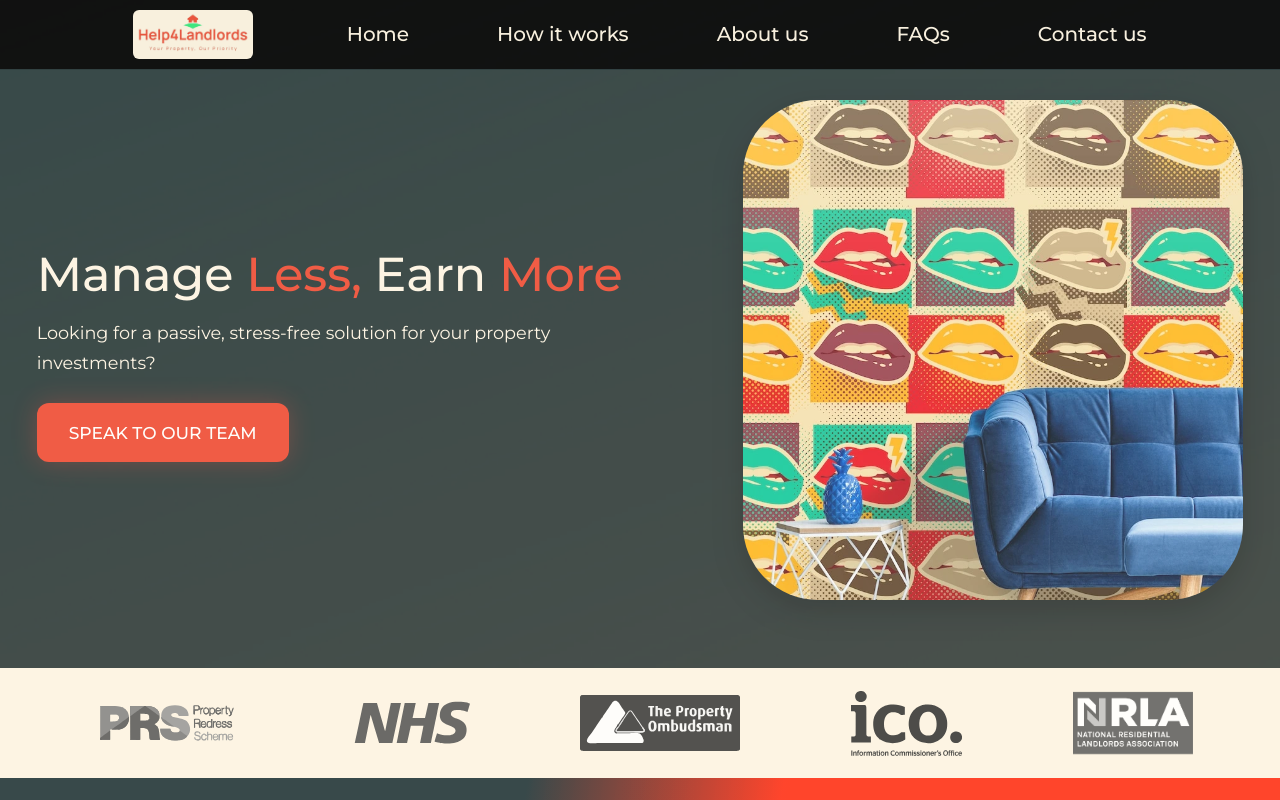
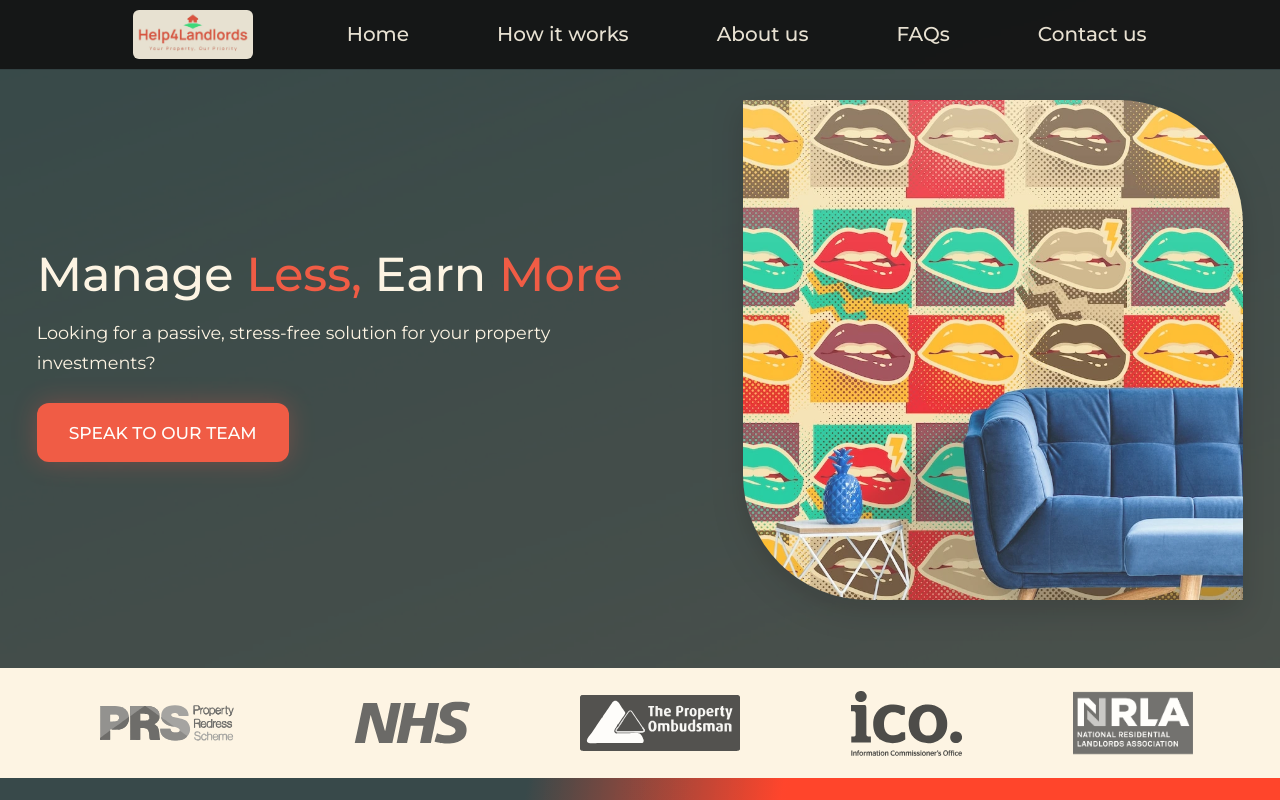
Before and after one commit to Tiger-Catori/Landlord-Website, a React (Vite) app in the folder Landing-Page/: page / in a window 1280 px wide. Shown: the top 800 px of the page. Built offline with nearby package versions, Linux system fonts and the light colour scheme.

Commit message:
The navbar card opacity is fixed.

```diff
--- a/Landing-Page/src/components/Form.jsx
+++ b/Landing-Page/src/components/Form.jsx
@@ -62,7 +62,7 @@ const Form = () => {
 
 const FormHeading = () => (
   <div className="heading__container">
-    <h1 className="heading">GET STARTED TODAY!</h1>
+    <h1 className="heading">Get Started!</h1>
     <p>Let us know about you and your goals</p>
   </div>
 );
--- a/Landing-Page/src/components/Video.jsx
+++ b/Landing-Page/src/components/Video.jsx
@@ -20,8 +20,8 @@ const Video = () => {
   return (
     <iframe
       class="iframe"
-      src="https://www.youtube.com/embed/K4TOrB7at0Y?si=xLLsefKE2qG7L_mn"
-      title="YouTube video player"
+      src="https://player.vimeo.com/video/887302572?byline=0&portrait=0&title=0&autoplay=0"
+      title="Feature Video"
       frameborder="0"
       allow="accelerometer; autoplay; clipboard-write; encrypted-media; gyroscope; picture-in-picture; web-share"
       allowfullscreen
--- a/Landing-Page/src/css/Form.css
+++ b/Landing-Page/src/css/Form.css
@@ -26,7 +26,9 @@
 .container__image img {
     width: 100%;
     height: auto;
-    border-radius: 12px;
+    border-radius: 25%;
+    border-top-left-radius: 0;
+    border-bottom-right-radius: 0;
     box-shadow: 0 0 10px rgba(0, 0, 0, 0.15);
 }
 
@@ -54,7 +56,9 @@
     text-align: center;
     font-size: calc(1.6rem + 0.4vw);
     font-weight: var(--fw-bold);
+    text-transform: uppercase;
 }
+
 .web__form p {
     text-align: center;
     margin-bottom: 1.6rem;
@@ -202,6 +206,7 @@ textarea {
     font-weight: var(--fw-semibold);
     font-size: calc(1.2rem + 0.4vw);
     margin-bottom: 1.4rem;
+    text-transform: capitalize;
 }
 
 /* Steps wrapper centered */
--- a/Landing-Page/src/css/Hero.css
+++ b/Landing-Page/src/css/Hero.css
@@ -106,7 +106,10 @@
     height: auto;
     max-height: 500px;
     object-fit: cover;
-    border-radius: 15%;
+    /*border-radius: 0;*/
+    border-radius: 25%;
+    border-top-left-radius: 0;
+    border-bottom-right-radius: 0;
     box-shadow: 0 10px 30px rgba(0, 0, 0, 0.3);
     border: 0 solid rgba(255, 255, 255, 0.1);
 }
--- a/Landing-Page/src/css/Navbar.css
+++ b/Landing-Page/src/css/Navbar.css
@@ -10,7 +10,7 @@
     align-items: center;
     justify-content: center;
     background-color: #111; /* Set initial background color to #111 */
-    opacity: 0.85; /* Set initial opacity to 0.87 */
+    opacity: 0.67; /* Set initial opacity to 0.87 */
     font-family: var(--ff-primary);
     padding: 1rem;
     border-bottom: 1px solid var(--clr-accent5);
@@ -193,6 +193,10 @@
         /* opacity: 1; or just no opacity setting */
     }
 
+    .navbar:has(.nav__links--open) {
+        opacity: 0.8;
+    }
+
     .nav__link {
         margin: 0;
         width: 100%;
```
Also changed, not shown: Landing-Page/public/images/general/Hero-Image.webp (added).
